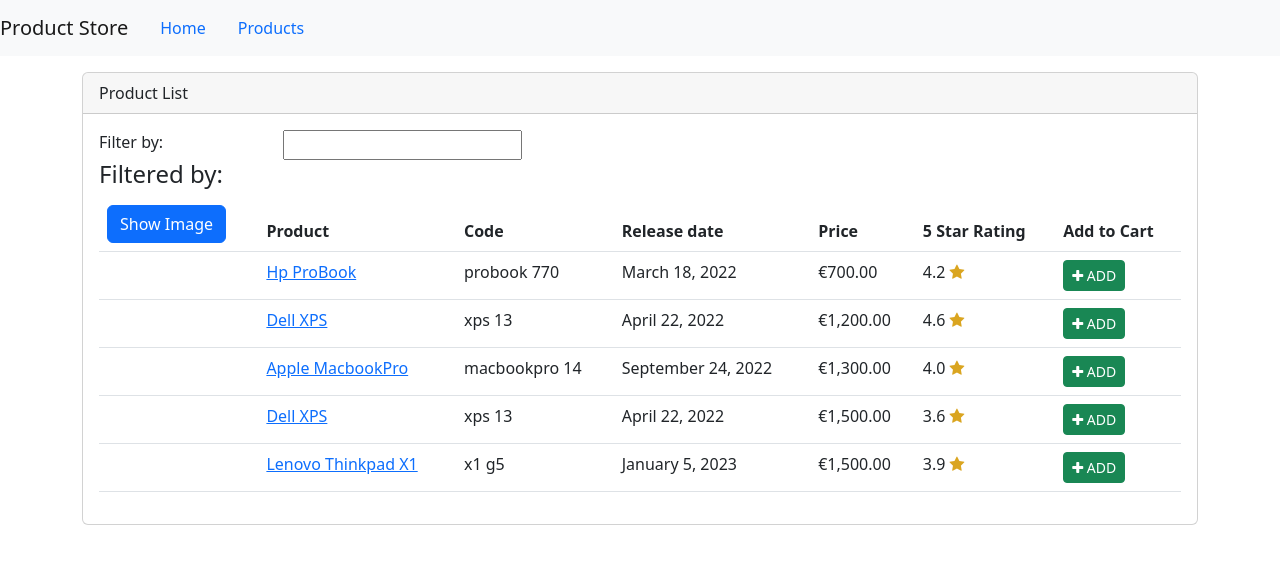
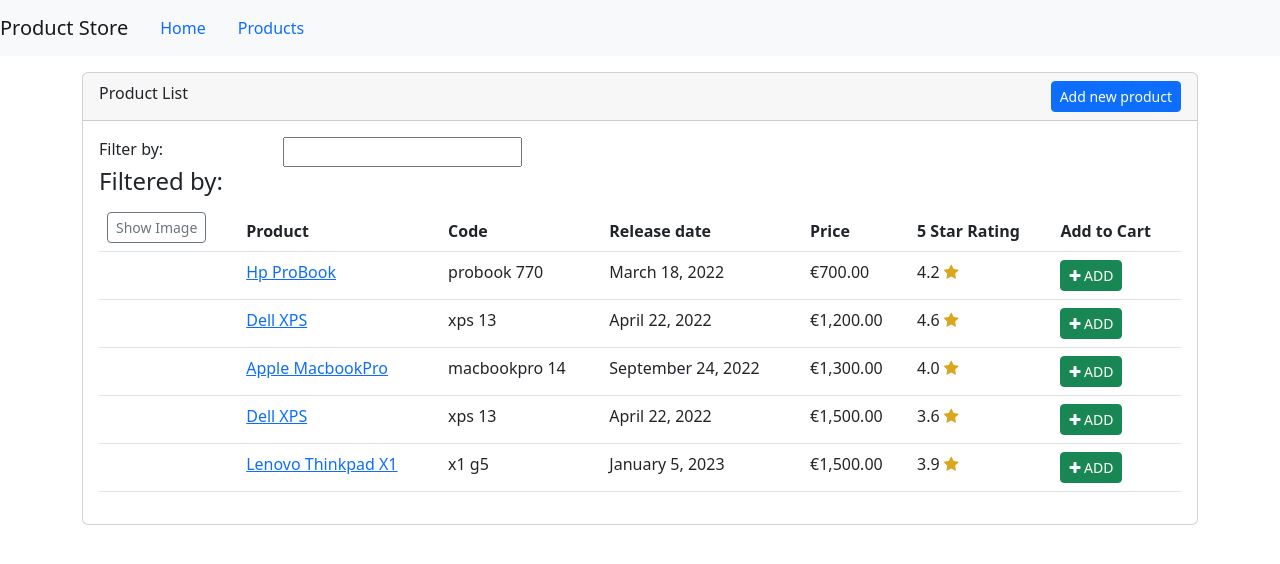
Before and after one commit to ubt-e-commerce-app/front, an Angular app: page /products in a window 1280 px wide. Shown: the top 564 px of the page. Built offline with nearby package versions, Linux system fonts and the light colour scheme.

Commit message:
product edit route

```diff
--- a/src/app/app.module.ts
+++ b/src/app/app.module.ts
@@ -13,6 +13,7 @@ import { HomeComponent } from './home/home.component';
 import { RouterModule } from '@angular/router';
 import { PageNotFoundComponent } from './shared/page-not-found.component';
 import { ProductDetailGuard } from './products/product-detail.guard';
+import { ProductEditComponent } from './products/product-edit.component';
 
 @NgModule({
   declarations: [
@@ -23,6 +24,7 @@ import { ProductDetailGuard } from './products/product-detail.guard';
     ProductDetailComponent,
     HomeComponent,
     PageNotFoundComponent,
+    ProductEditComponent,
   ],
   imports: [
     BrowserModule,
@@ -31,6 +33,8 @@ import { ProductDetailGuard } from './products/product-detail.guard';
     HttpClientModule,
     RouterModule.forRoot([
       {path: 'products', component: ProductListComponent},
+      {path: 'products/edit', component: ProductEditComponent},
+      {path: 'products/edit/:id', component: ProductEditComponent},
       {
         path: 'products/:id',
         canActivate: [ProductDetailGuard],
--- a/src/app/products/product-detail.component.html
+++ b/src/app/products/product-detail.component.html
@@ -1,19 +1,19 @@
 <div class="card">
     <div class="card-header">
-        {{pageTitle + ': ' + product?.productName }}
+        {{pageTitle + ': ' + product?.name }}
     </div>
     <div class="card-body" *ngIf="product">
         <div class="row">
             <div class="col-md-8">
                 <div class="row">
                     <div class="col-md-4">Name: </div>
-                    <div class="col-md-8">{{product.productName}}</div>
+                    <div class="col-md-8">{{product.name}}</div>
                 </div>
             </div>
             <div class="col-md-8">
                 <div class="row">
                     <div class="col-md-4">Code: </div>
-                    <div class="col-md-8">{{product.productCode}}</div>
+                    <div class="col-md-8">{{product.code}}</div>
                 </div>
             </div>
             <div class="col-md-8">
--- a/src/app/products/product-detail.component.ts
+++ b/src/app/products/product-detail.component.ts
@@ -22,7 +22,20 @@ export class ProductDetailComponent implements OnInit {
   ngOnInit(): void {
     const id = Number(this.route.snapshot.paramMap.get('id'));
     this.pageTitle += `: ${id}`;
-    this.productService.getProducts().subscribe();
+    // this.productService.getProductById(id).subscribe(product => {
+    //   this.product = product;
+    // });
+    this.product = {
+      "id": 1,
+      brandName: 'hp',
+      "name": "Hp ProBook",
+      "code": "Probook-770",
+      "releaseDate": "March 18, 2022",
+      "description": "Lorem ipsum dolor sit, amet consectetur adipisicing elit. Natus, fuga. Itaque, provident.",
+      "price": 700,
+      "starRating": 4.2,
+      "imgUrl": "assets/images/hp.jpg"
+  };
   }
 
   onBack(){
--- /dev/null
+++ b/src/app/products/product-edit.component.html
@@ -0,0 +1 @@
+<p>product-edit works!</p>
--- /dev/null
+++ b/src/app/products/product-edit.component.ts
@@ -0,0 +1,15 @@
+import { Component, OnInit } from '@angular/core';
+
+@Component({
+  selector: 'app-product-edit',
+  templateUrl: './product-edit.component.html',
+  styleUrls: ['./product-edit.component.scss']
+})
+export class ProductEditComponent implements OnInit {
+
+  constructor() { }
+
+  ngOnInit(): void {
+  }
+
+}
--- a/src/app/products/product-list.component.html
+++ b/src/app/products/product-list.component.html
@@ -1,6 +1,7 @@
 <div class="card">
-    <div class="card-header">
-        {{pageTitle}}
+    <div class="card-header d-flex justify-content-between">
+        <div> {{pageTitle}}</div>
+        <div> <button class="btn btn-primary btn-sm" [routerLink]="['/products/edit']">Add new product</button></div>
     </div>
     <div class="card-body">
         <div class="row">
@@ -19,7 +20,7 @@
                 <thead>
                     <tr>
                         <th>
-                            <button class="btn btn-primary" (click)="toggleImage()">{{showImage ? 'Hide' : 'Show'}}
+                            <button class="btn btn-outline-secondary btn-sm" (click)="toggleImage()">{{showImage ? 'Hide' : 'Show'}}
                                 Image</button>
                         </th>
                         <th>Product</th>
@@ -33,13 +34,13 @@
                 <tbody>
                     <tr *ngFor="let product of filteredProducts">
                         <td>
-                            <img *ngIf="showImage" [src]="product.imgUrl" [title]="product.productName"
+                            <img *ngIf="showImage" [src]="product.imgUrl" [title]="product.name"
                                 [style.width.px]="imageWidth" [style.margin.px]="imageMargin">
                         </td>
                         <td>
-                            <a [routerLink]="['/products', product.productId]">{{product.productName}}</a>
+                            <a [routerLink]="['/products', product.id]">{{product.name}}</a>
                         </td>
-                        <td>{{product.productCode | lowercase | convertToSpaces: '-' }}</td>
+                        <td>{{product.code | lowercase | convertToSpaces: '-' }}</td>
                         <td>{{product.releaseDate}}</td>
                         <td>{{product.price | currency: 'EUR'}}</td>
                         <!-- <td>
--- a/src/app/products/product-list.component.ts
+++ b/src/app/products/product-list.component.ts
@@ -35,7 +35,7 @@ export class ProductListComponent implements OnInit, OnDestroy {
   performFilter(filterBy: string): IProduct[] {
     filterBy = filterBy.toLocaleLowerCase();
     return this.products.filter((product: IProduct) =>
-      product.productName.toLocaleLowerCase().includes(filterBy))
+      product.name.toLocaleLowerCase().includes(filterBy))
   }
 
   toggleImage(): void {
--- a/src/app/products/products.service.ts
+++ b/src/app/products/products.service.ts
@@ -8,16 +8,28 @@ import { IProduct } from './product';
 })
 export class ProductsService {
 
+  private baseUrl = '/assets/api'
   private productUrl = '/assets/api/products.json';
+
 
   constructor(private http: HttpClient) { }
 
+  // get all => /api/products
   getProducts(): Observable<IProduct[]> {
-    return this.http.get<IProduct[]>(this.productUrl).pipe(
+    return this.http.get<IProduct[]>(this.baseUrl + '/products.json').pipe(
       tap(data => console.log('All', JSON.stringify(data))),
       catchError(this.handleError)
     );
   }
+
+  // get by id => /api/products/{id}
+  getProductById(id: number): Observable<IProduct> {
+    return this.http.get<IProduct>(this.baseUrl + '/' + id).pipe(
+      tap(data => console.log('Get by id', JSON.stringify(data))),
+      catchError(this.handleError)
+    );
+  }
+
   private handleError(err: HttpErrorResponse): Observable<never> {
     let errorMessage = '';
     if (err.error instanceof ErrorEvent) {
@@ -28,4 +40,5 @@ export class ProductsService {
     console.error(errorMessage);
     return throwError(() => errorMessage);
   }
+
 }
--- a/src/assets/api/products.json
+++ b/src/assets/api/products.json
@@ -1,8 +1,9 @@
 [
     {
-        "productId": 1,
-        "productName": "Hp ProBook",
-        "productCode": "Probook-770",
+        "id": 1,
+        "brandName": "brand",
+        "name": "Hp ProBook",
+        "code": "Probook-770",
         "releaseDate": "March 18, 2022",
         "description": "Lorem ipsum dolor sit, amet consectetur adipisicing elit. Natus, fuga. Itaque, provident.",
         "price": 700,
@@ -10,9 +11,10 @@
         "imgUrl": "assets/images/hp.jpg"
     },
     {
-        "productId": 2,
-        "productName": "Dell XPS",
-        "productCode": "Xps-13",
+        "id": 2,
+        "brandName": "brand",
+        "name": "Dell XPS",
+        "code": "Xps-13",
         "releaseDate": "April 22, 2022",
         "description": "Lorem ipsum dolor sit, amet consectetur adipisicing elit. Natus, fuga. Itaque, provident.",
         "price": 1200,
@@ -20,9 +22,10 @@
         "imgUrl": "assets/images/dell.jpg"
     },
     {
-        "productId": 3,
-        "productName": "Apple MacbookPro",
-        "productCode": "MacbookPro-14",
+        "id": 3,
+        "brandName": "brand",
+        "name": "Apple MacbookPro",
+        "code": "MacbookPro-14",
         "releaseDate": "September 24, 2022",
         "description": "Lorem ipsum dolor sit, amet consectetur adipisicing elit. Natus, fuga. Itaque, provident.",
         "price": 1300,
@@ -30,9 +33,10 @@
         "imgUrl": "assets/images/apple.jpg"
     },
     {
-        "productId": 4,
-        "productName": "Dell XPS",
-        "productCode": "Xps-13",
+        "id": 4,
+        "brandName": "brand",
+        "name": "Dell XPS",
+        "code": "Xps-13",
         "releaseDate": "April 22, 2022",
         "description": "Lorem ipsum dolor sit, amet consectetur adipisicing elit. Natus, fuga. Itaque, provident.",
         "price": 1500,
@@ -40,9 +44,10 @@
         "imgUrl": "assets/images/dell.jpg"
     },
     {
-        "productId": 5,
-        "productName": "Lenovo Thinkpad X1",
-        "productCode": "X1-G5",
+        "id": 5,
+        "brandName": "brand",
+        "name": "Lenovo Thinkpad X1",
+        "code": "X1-G5",
         "releaseDate": "January 5, 2023",
         "description": "Lorem ipsum dolor sit, amet consectetur adipisicing elit. Natus, fuga. Itaque, provident.",
         "price": 1500,
```
Also changed, not shown: src/app/products/product.ts (+13 -9 lines), src/app/products/product-edit.component.scss (added).
